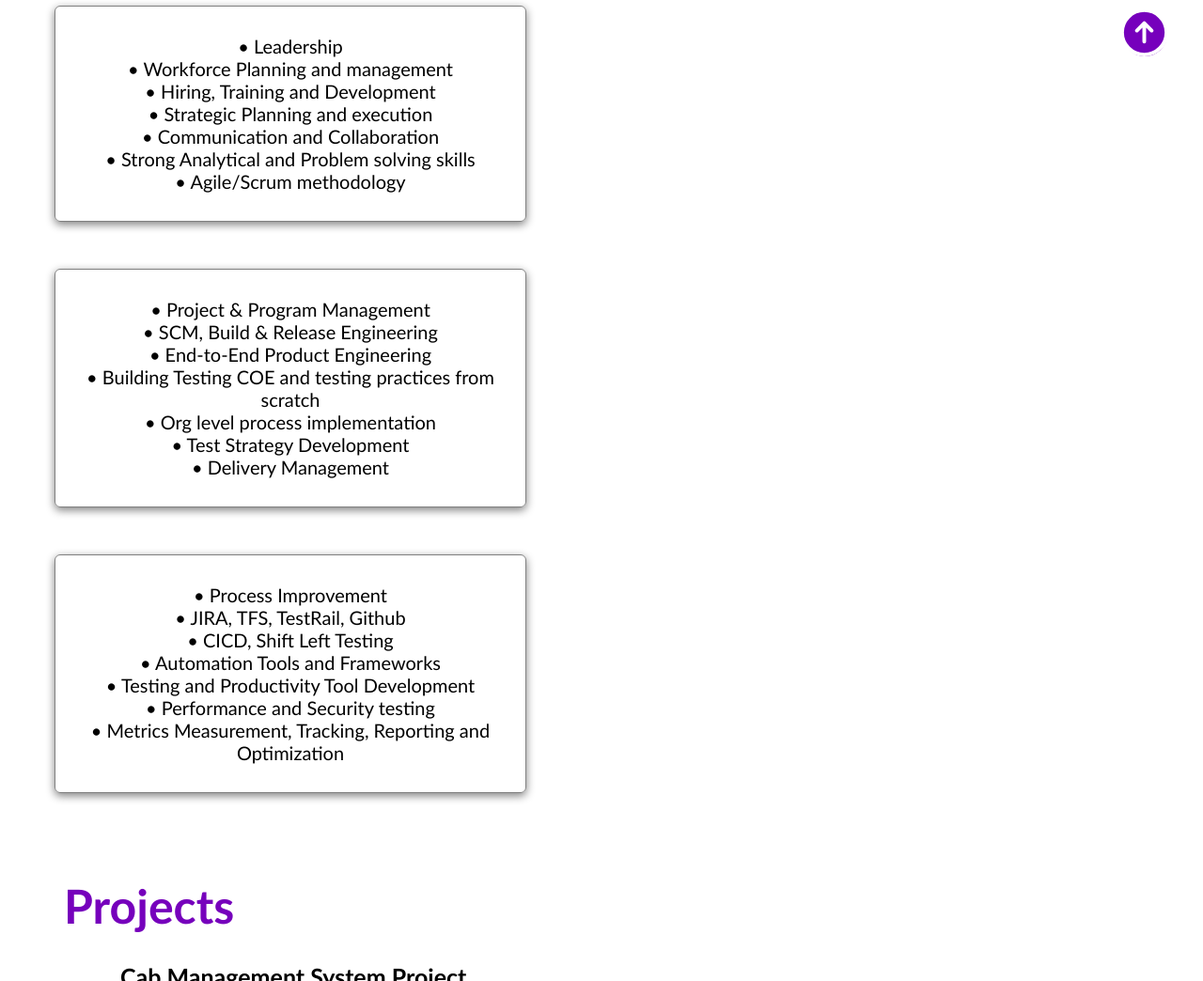
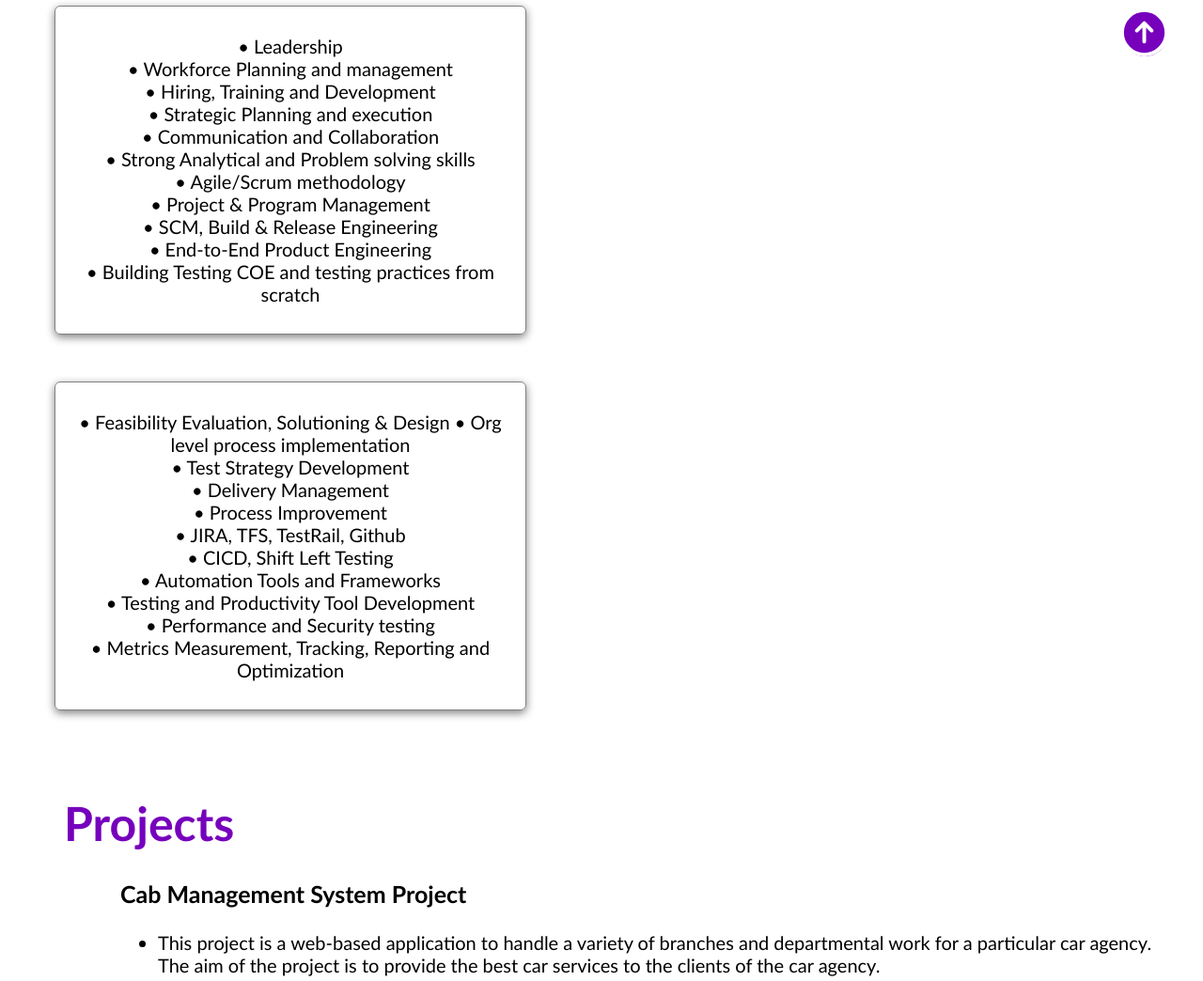
Before and after one commit to naresh-rathor/Naresh-protfolio, a plain HTML site: page index.html in a window 1280 px wide. Shown: the part 716-1760 px from the top of the page at 94% size. Drawn offline with Linux system fonts and the light colour scheme.

Commit message:
Update index.html
Changing skills format.

```diff
--- a/index.html
+++ b/index.html
@@ -81,23 +81,19 @@
             •	Communication and Collaboration <br>
             •	Strong Analytical and Problem solving skills <br>
             •	Agile/Scrum methodology <br>
+            •	Project & Program Management <br>
+            •	SCM, Build & Release Engineering <br>
+            •	End-to-End Product Engineering <br>
+            •	Building Testing COE and testing practices from scratch <br>
           </p>
         </div>
 
         <div class="skill">
           <p>
-            •	Project & Program Management <br>
-            •	SCM, Build & Release Engineering <br>
-            •	End-to-End Product Engineering <br>
-            •	Building Testing COE and testing practices from scratch <br>
+            •	Feasibility Evaluation, Solutioning & Design
             •	Org level process implementation <br>
             •	Test Strategy Development <br>
             •	Delivery Management <br>
-          </p>
-        </div>
-
-        <div class="skill">
-          <p>
             •	Process Improvement <br>
             •	JIRA, TFS, TestRail, Github <br>
             •	CICD, Shift Left Testing <br>
@@ -107,38 +103,6 @@
             •	Metrics Measurement, Tracking, Reporting  and Optimization <br>
           </p>
         </div>
-<!---
-        <table>
-          <tr>
-            <td>
-              •	Leadership
-•	Workforce Planning and management
-•	Hiring, Training and Development
-•	Strategic Planning and execution
-•	Communication and Collaboration
-•	Strong Analytical and Problem solving skills
-•	Agile/Scrum methodology
-•	Project & Program Management
-•	SCM, Build & Release Engineering
-•	End-to-End Product Engineering
-•	Building Testing COE and testing practices from scratch
-            </td>
-            <td>
-              •	Feasibility Evaluation, Solutioning & Design
-•	Org level process implementation
-•	Test Strategy Development
-•	Delivery Management
-•	Process Improvement
-•	JIRA, TFS, TestRail, Github
-•	CICD, Shift Left Testing
-•	Automation Tools and Frameworks
-•	Testing and Productivity Tool Development
-•	Performance and Security testing
-•	Metrics Measurement, Tracking, Reporting  and Optimization
-            </td>
-          </tr>
-        </table>
-        --->
       </div>
     </section>
 
```
